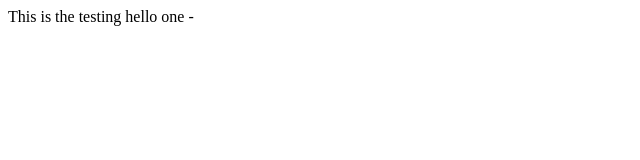
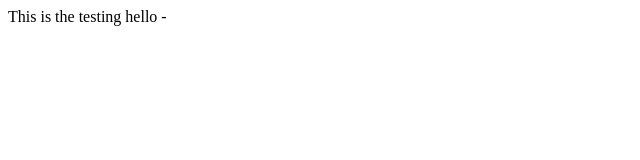
Before and after one commit to abhishekmodinihil/GitTest, a plain HTML site: page index.html in a window 1280 px wide. Shown: the full height of the page, 0-640 px from the left. Drawn offline with Linux system fonts and the light colour scheme.

Commit message:
Update index.html

```diff
--- a/index.html
+++ b/index.html
@@ -1,5 +1,5 @@
 <html>
 <body>
-  <p>This is the testing hello one   - </p>
+  <p>This is the testing hello   - </p>
   </body>
   </html>
```
